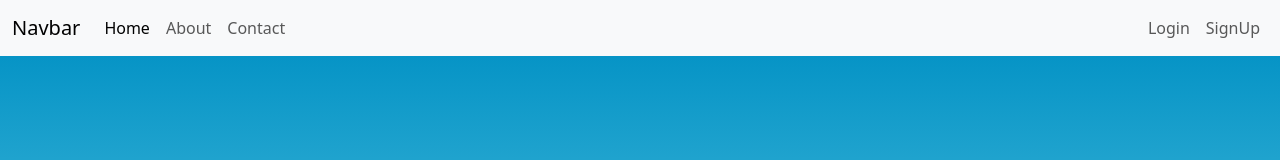
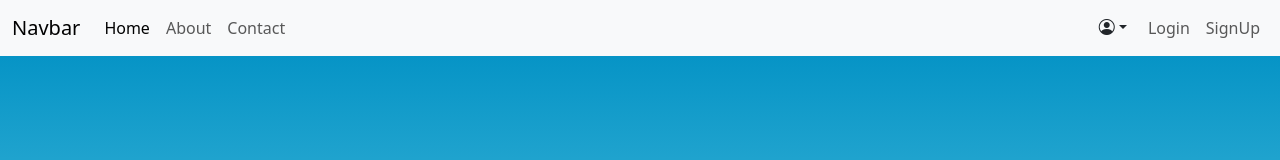
Before and after one commit to SatyamChoukse/Angular_Project_Initialization, an Angular app: page /register in a window 1280 px wide. Shown: the top 160 px of the page. Built offline with nearby package versions, Linux system fonts and the light colour scheme.

Commit message:
attach scss and js file in angular.json

```diff
--- a/angular.json
+++ b/angular.json
@@ -30,7 +30,9 @@
               "src/assets"
             ],
             "styles": [
-              "src/styles.scss"
+              "src/styles.scss",
+              "node_modules/bootstrap-icons/font/bootstrap-icons.css",
+              "node_modules/ngx-toastr/toastr.css"
             ],
             "scripts": []
           },
--- a/package.json
+++ b/package.json
@@ -19,6 +19,7 @@
     "@angular/platform-browser-dynamic": "^17.2.2",
     "@angular/router": "^17.2.2",
     "bootstrap": "^5.3.3",
+    "bootstrap-icons": "^1.11.3",
     "ngx-bootstrap": "^12.0.0",
     "ngx-toastr": "^18.0.0",
     "rxjs": "~7.8.0",
--- a/src/app/public/header/header.component.html
+++ b/src/app/public/header/header.component.html
@@ -17,6 +17,16 @@
           </li>
         </ul>
         <ul class="navbar-nav">
+          <div class="dropdown">
+            <button class="btn dropdown-toggle" type="button" data-bs-toggle="dropdown" aria-expanded="false">
+              <i class="bi bi-person-circle profile"></i>
+            </button>
+            <ul class="dropdown-menu p-2">
+              <div class="text-center r-1"><img src="https://img.icons8.com/color/40/000000/guest-female.png"
+                width="30" class="img1" /></div>
+              <li routerLink="portal/profile"><button class="dropdown-item mt-2" type="button">Manage your Profile</button></li>
+            </ul>
+          </div>
           <li class="nav-item">
             <a class="nav-link" routerLink="login">Login</a>
           </li>
--- a/src/index.html
+++ b/src/index.html
@@ -6,6 +6,7 @@
   <base href="/">
   <meta name="viewport" content="width=device-width, initial-scale=1">
   <link rel="icon" type="image/x-icon" href="favicon.ico">
+  <script src="https://cdn.jsdelivr.net/npm/bootstrap@5.3.3/dist/js/bootstrap.bundle.min.js" integrity="sha384-YvpcrYf0tY3lHB60NNkmXc5s9fDVZLESaAA55NDzOxhy9GkcIdslK1eN7N6jIeHz" crossorigin="anonymous"></script>
 </head>
 <body>
   <app-root></app-root>
--- a/src/styles.scss
+++ b/src/styles.scss
@@ -1,3 +1,5 @@
 /* You can add global styles to this file, and also import other style files */
 @import "../node_modules/bootstrap/scss/bootstrap";
+
+@import "../node_modules/bootstrap-icons/font/bootstrap-icons.css";
 @import 'ngx-toastr/toastr';
```
Also changed, not shown: 1 other file (tests, documents, lock files or other folders).
